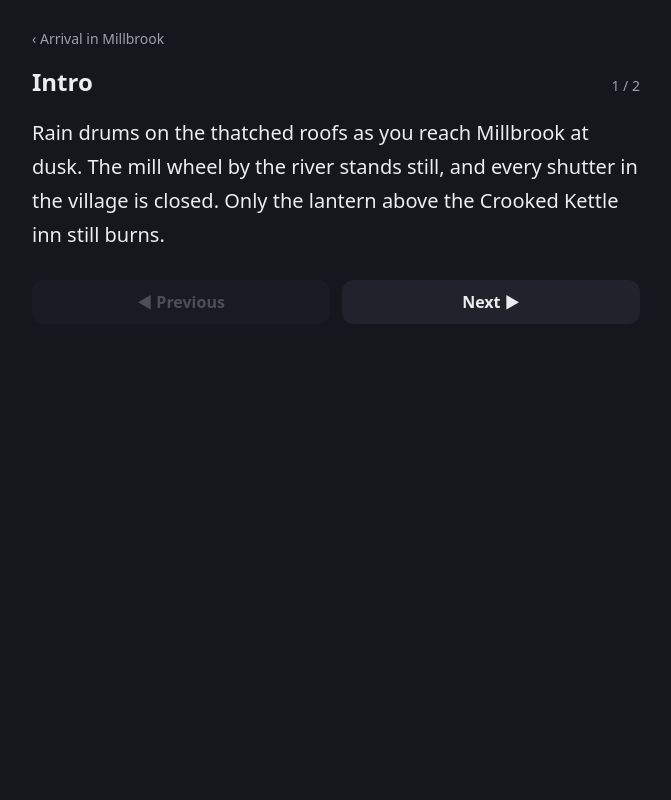
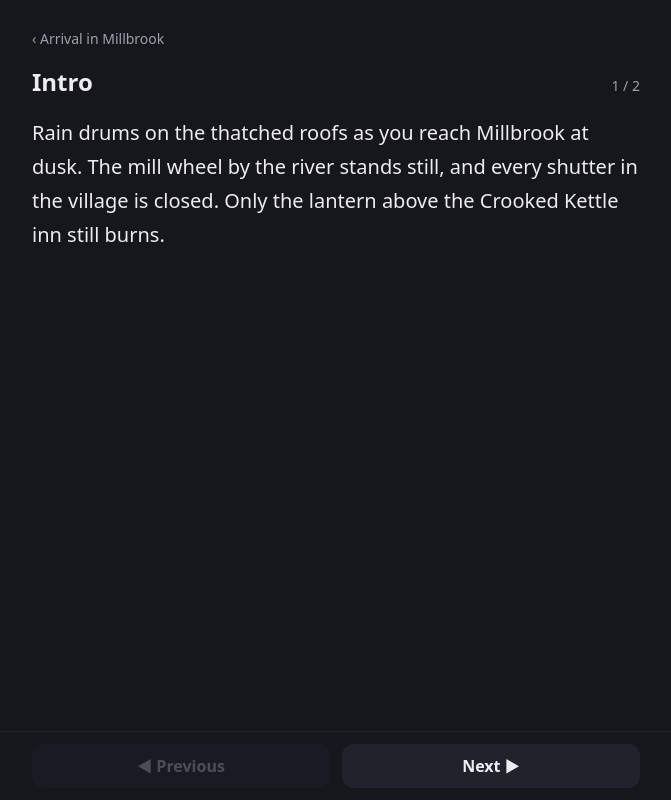
Before and after one commit to HayeW/dm-sidekick, a React (Vite) app: page /c/shadows-over-millbrook/s/scene-arrival/b/b-arrival-descriptions in a window 1280 px wide. Shown: the whole page, without its empty margins (304-975 px from the left). Built offline with nearby package versions, Linux system fonts and the light colour scheme.

Commit message:
DC-015, DC-016 Previous/next scene in a shared bottom bar (D12)
Scene navigation adds history entries so the back button goes back
scene by scene; description navigation keeps replacing (D11).

Co-Authored-By: Claude Opus 5.5 <noreply@anthropic.com>

```diff
--- /dev/null
+++ b/src/ui/components/StepNav.module.css
@@ -0,0 +1,51 @@
+/* Keeps the last content clear of the fixed bar. */
+.spacer {
+  height: calc(var(--touch) + 24px);
+}
+
+.bar {
+  position: fixed;
+  left: 0;
+  right: 0;
+  bottom: 0;
+  padding: 12px var(--space) calc(12px + env(safe-area-inset-bottom));
+  background: var(--bg);
+  border-top: 1px solid var(--surface);
+}
+
+.inner {
+  display: flex;
+  gap: 12px;
+  max-width: calc(640px - 2 * var(--space));
+  margin: 0 auto;
+}
+
+.step {
+  flex: 1;
+  display: flex;
+  align-items: center;
+  justify-content: center;
+  min-height: var(--touch);
+  padding: 0 12px;
+  background: var(--surface);
+  border: none;
+  border-radius: var(--radius);
+  color: var(--text);
+  text-decoration: none;
+  font-weight: 600;
+  -webkit-tap-highlight-color: transparent;
+}
+
+.step:active {
+  opacity: 0.8;
+}
+
+.step:disabled {
+  color: var(--text-muted);
+  opacity: 0.4;
+}
+
+.step:focus-visible {
+  outline: 2px solid var(--accent);
+  outline-offset: 2px;
+}
--- /dev/null
+++ b/src/ui/components/StepNav.tsx
@@ -0,0 +1,60 @@
+import { Link } from 'react-router';
+import styles from './StepNav.module.css';
+
+type Props = {
+  /** Accessible name of the bar, e.g. "Scenes". */
+  label: string;
+  /** URL of the previous item; undefined disables the button. */
+  previousTo: string | undefined;
+  /** URL of the next item; undefined disables the button. */
+  nextTo: string | undefined;
+  /**
+   * Replace the history entry instead of adding one. Descriptions replace (D11), so Back
+   * returns to the scene in one tap; scenes add entries, so back goes scene by scene (D12).
+   */
+  replace: boolean;
+  /** Router state to carry along to the previous/next item. */
+  state?: unknown;
+};
+
+/** Fixed bottom bar with ◀ Previous / Next ▶ in thumb reach (DC-015, DC-016, D11). */
+export default function StepNav({ label, previousTo, nextTo, replace, state }: Props) {
+  return (
+    <>
+      <div className={styles.spacer} aria-hidden="true" />
+      <nav className={styles.bar} aria-label={label}>
+        <div className={styles.inner}>
+          <Step to={previousTo} replace={replace} state={state}>
+            ◀ Previous
+          </Step>
+          <Step to={nextTo} replace={replace} state={state}>
+            Next ▶
+          </Step>
+        </div>
+      </nav>
+    </>
+  );
+}
+
+type StepProps = {
+  to: string | undefined;
+  replace: boolean;
+  state: unknown;
+  children: string;
+};
+
+/** A link when there is somewhere to go, otherwise a disabled button (D9). */
+function Step({ to, replace, state, children }: StepProps) {
+  if (!to) {
+    return (
+      <button type="button" className={styles.step} disabled>
+        {children}
+      </button>
+    );
+  }
+  return (
+    <Link to={to} replace={replace} state={state} className={styles.step}>
+      {children}
+    </Link>
+  );
+}
--- a/src/ui/routes/ScenePage.tsx
+++ b/src/ui/routes/ScenePage.tsx
@@ -1,10 +1,14 @@
 import { Link, useParams } from 'react-router';
 import { getCampaign } from '../../data/campaigns';
-import { canOpenTile, findScene } from '../../domain/scene';
+import { canOpenTile, findScene, neighbours } from '../../domain/scene';
 import SceneTile from '../components/SceneTile';
+import StepNav from '../components/StepNav';
 import styles from './ScenePage.module.css';
 
-/** DC-010: a scene's content blocks as compact tiles, in array order. */
+/**
+ * DC-010: a scene's content blocks as compact tiles, in array order.
+ * DC-015, DC-016: previous/next scene with one tap.
+ */
 export default function ScenePage() {
   const { campaignId = '', sceneId = '' } = useParams();
   const campaign = getCampaign(campaignId);
@@ -21,6 +25,9 @@ export default function ScenePage() {
     );
   }
 
+  const sceneUrl = (id: string) => `/c/${campaign.id}/s/${id}`;
+  const { previous, next } = neighbours(campaign.scenes, scene.id);
+
   return (
     <main className="page">
       <Link to="/" className={styles.campaign}>
@@ -33,13 +40,17 @@ export default function ScenePage() {
             <SceneTile
               block={block}
               campaign={campaign}
-              openTo={
-                canOpenTile(block) ? `/c/${campaign.id}/s/${scene.id}/b/${block.id}` : undefined
-              }
+              openTo={canOpenTile(block) ? `${sceneUrl(scene.id)}/b/${block.id}` : undefined}
             />
           </li>
         ))}
       </ul>
+      <StepNav
+        label="Scenes"
+        replace={false}
+        previousTo={previous && sceneUrl(previous.id)}
+        nextTo={next && sceneUrl(next.id)}
+      />
     </main>
   );
 }
--- a/src/ui/routes/TilePage.module.css
+++ b/src/ui/routes/TilePage.module.css
@@ -35,44 +35,3 @@
   color: var(--text-muted);
   font-size: 0.875rem;
 }
-
-/* Previous/next stay in thumb reach at the bottom while reading long text. */
-.nav {
-  position: sticky;
-  bottom: 0;
-  display: flex;
-  gap: 12px;
-  margin-top: var(--space);
-  padding: 12px 0 env(safe-area-inset-bottom);
-  background: var(--bg);
-}
-
-.step {
-  flex: 1;
-  display: flex;
-  align-items: center;
-  justify-content: center;
-  min-height: var(--touch);
-  padding: 0 12px;
-  background: var(--surface);
-  border: none;
-  border-radius: var(--radius);
-  color: var(--text);
-  text-decoration: none;
-  font-weight: 600;
-  -webkit-tap-highlight-color: transparent;
-}
-
-.step:active {
-  opacity: 0.8;
-}
-
-.step:disabled {
-  color: var(--text-muted);
-  opacity: 0.4;
-}
-
-.step:focus-visible {
-  outline: 2px solid var(--accent);
-  outline-offset: 2px;
-}
--- a/src/ui/routes/TilePage.tsx
+++ b/src/ui/routes/TilePage.tsx
@@ -1,6 +1,7 @@
 import { Link, useLocation, useNavigate, useParams } from 'react-router';
 import { getCampaign } from '../../data/campaigns';
 import { findBlock, findDescription, findScene, neighbours } from '../../domain/scene';
+import StepNav from '../components/StepNav';
 import styles from './TilePage.module.css';
 
 /**
@@ -56,33 +57,14 @@ export default function TilePage() {
       </div>
       <p className={styles.readAloud}>{description.text}</p>
       {total > 1 && (
-        <nav className={styles.nav} aria-label="Descriptions">
-          <StepLink to={previous && descriptionUrl(previous.id)} state={location.state}>
-            ◀ Previous
-          </StepLink>
-          <StepLink to={next && descriptionUrl(next.id)} state={location.state}>
-            Next ▶
-          </StepLink>
-        </nav>
+        <StepNav
+          label="Descriptions"
+          replace
+          previousTo={previous && descriptionUrl(previous.id)}
+          nextTo={next && descriptionUrl(next.id)}
+          state={location.state}
+        />
       )}
     </main>
   );
 }
-
-type StepLinkProps = { to: string | undefined; state: unknown; children: string };
-
-/** Previous/next: a link when there is somewhere to go, otherwise a disabled button. */
-function StepLink({ to, state, children }: StepLinkProps) {
-  if (!to) {
-    return (
-      <button type="button" className={styles.step} disabled>
-        {children}
-      </button>
-    );
-  }
-  return (
-    <Link to={to} replace state={state} className={styles.step}>
-      {children}
-    </Link>
-  );
-}
```
Also changed, not shown: 3 other files (tests, documents, lock files or other folders).
